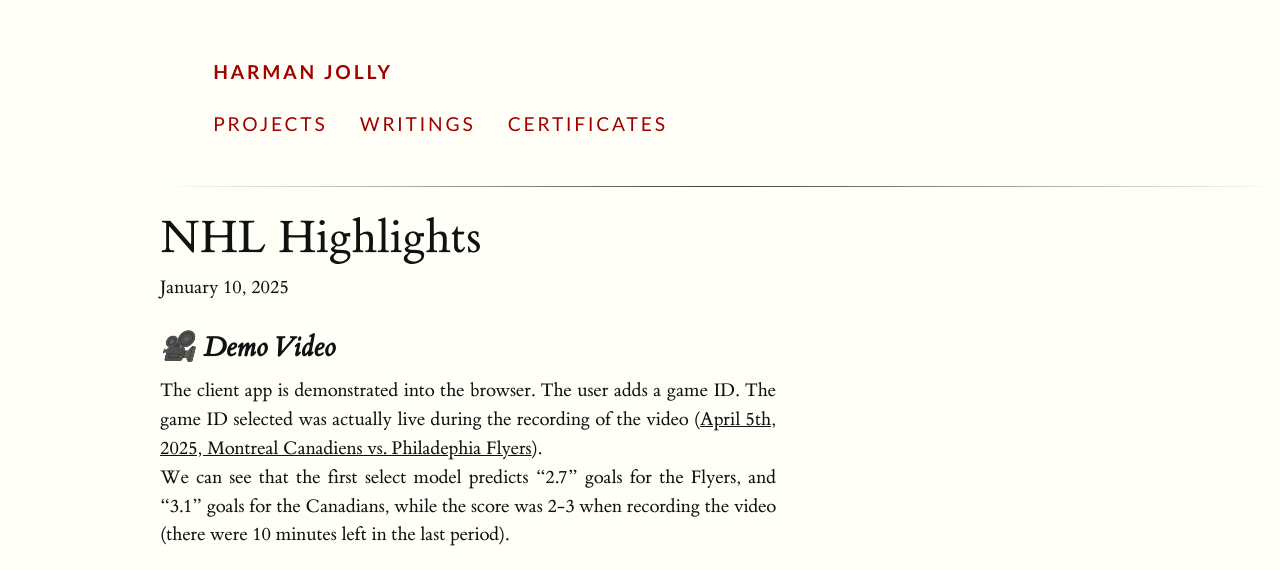
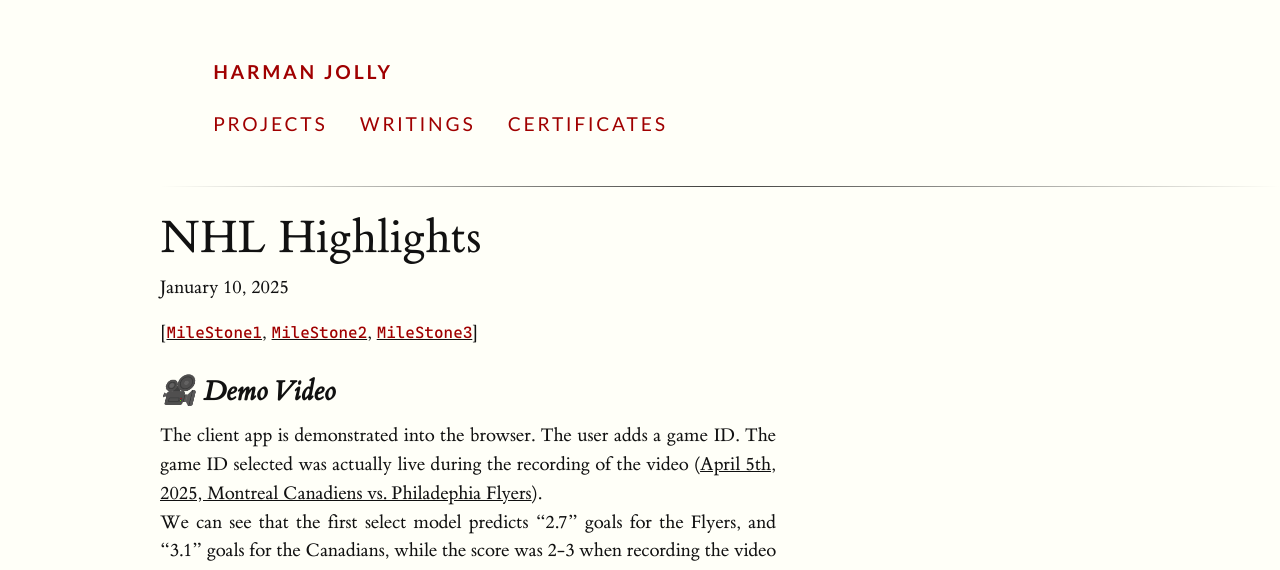
Before and after one commit to coderjolly/coderjolly.github.io, a Jekyll site: the page built from _posts/2025-01-10-NHL-highlights.md, in a window 1280 px wide and 900 px high, cut to the strip 0-570 px from the top of the window. Built offline with Jekyll 4.4.1, drawn with Linux system fonts in a browser that asks for light colours; a style sheet for code colours, icons or effects is not loaded.

Commit message:
added mileston links

```diff
--- a/_posts/2025-01-10-NHL-highlights.md
+++ b/_posts/2025-01-10-NHL-highlights.md
@@ -9,9 +9,9 @@ image_url: ""
 
 <style>body {text-align: justify}</style>
 
-<!-- <figure>
-<img src="/assets/img/NHL/NHLgame.png" width=700 style="display: block; margin: 0 auto">
-</figure> -->
+[[``MileStone1``]({{ site.url }}/articles/24/NHL-milestone1){:target="_blank"},
+[``MileStone2``]({{ site.url }}/articles/24/NHL-milestone2){:target="_blank"},
+[``MileStone3``]({{ site.url }}/articles/25/NHL-milestone3){:target="_blank"}]
 
 
 ## 🎥 Demo Video
```
